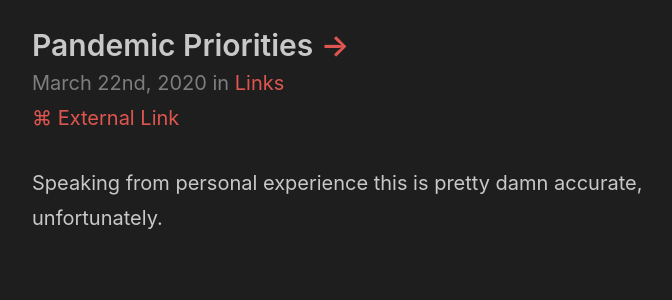
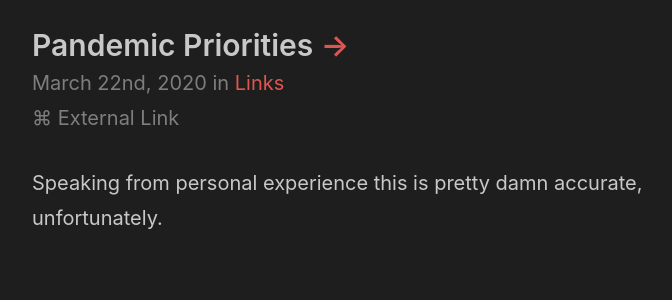
Before and after one commit to wertercatt/tooters, a Jekyll site: the page built from _posts/2020-03-22-pandemic-priorities.md, in a window 1280 px wide. Shown: the part 166-466 px from the top of the page, without its empty margins (258-930 px from the left). Built offline with Jekyll 4.4.1, drawn with Linux system fonts in a browser that asks for light colours.

Commit message:
Update _posts.scss

```diff
--- a/_sass/_posts.scss
+++ b/_sass/_posts.scss
@@ -104,7 +104,7 @@ figure {
   display: block;
   margin-top: -1rem;
   margin-bottom: 1.5rem;
-  color: $text;
+  color: $color;
 
   @media (prefers-color-scheme: light) {
    color: $light-scheme-color;
@@ -115,12 +115,10 @@ figure {
   display: block;
   margin-top: -1rem;
   margin-bottom: 1.5rem;
-  opacity: .7;
-  color: $text;
+  color: #7e7e7e;
 
   @media (prefers-color-scheme: light) {
-   color: $light-scheme-accent;
-   opacity: 1;
+   color: #7e7e7e;
      }
 }
 
```
